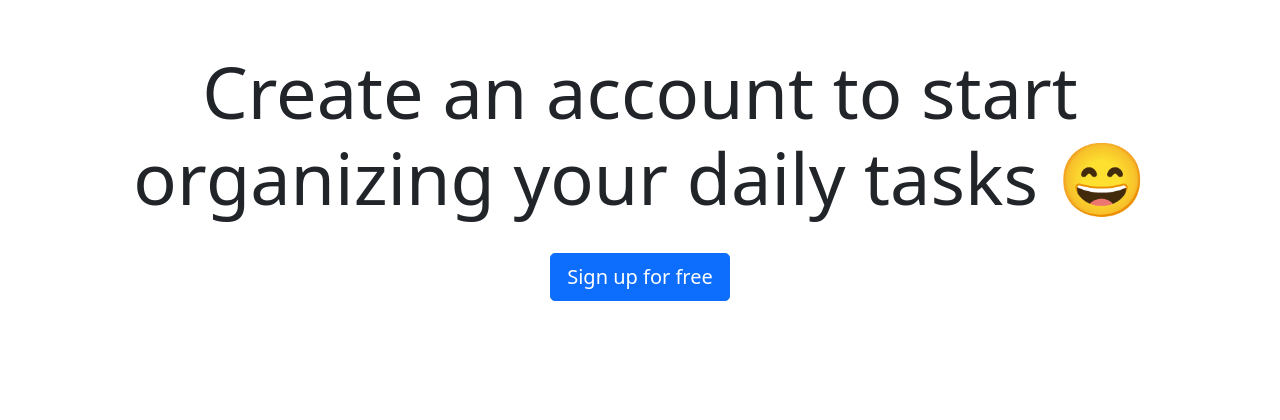
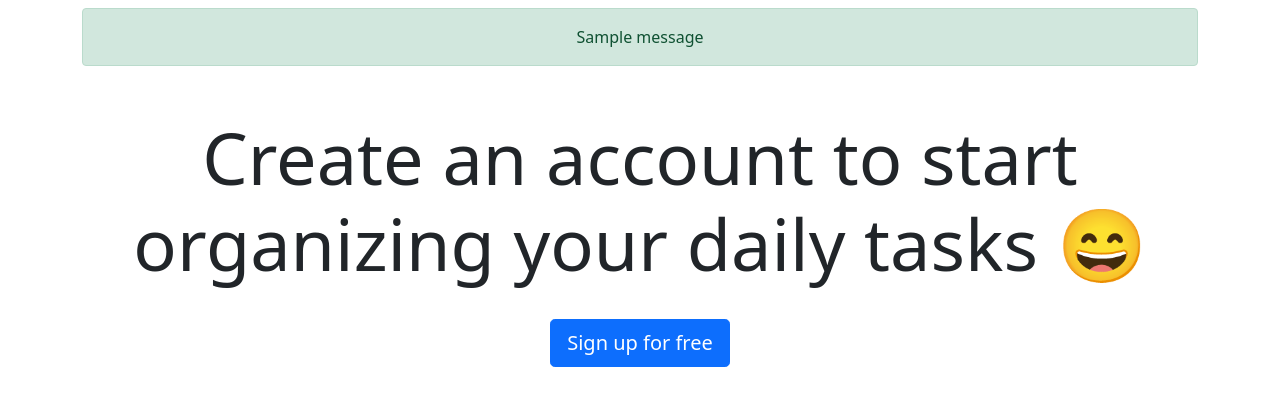
Before and after one commit to pankaj1707k/todolist-django-app, a Django app: page / in a window 1280 px wide. Shown: the part 56-476 px from the top of the page. Run offline with Django 4.2, Linux system fonts and the light colour scheme; tables that the repository leaves empty hold one stand-in row (values such as "Sample post"); one stand-in notice (Sample message) is shown.

Commit message:
Added message appearance

```diff
--- a/main/templates/main/base.html
+++ b/main/templates/main/base.html
@@ -53,6 +53,16 @@
         </div>
     </nav>
 
+    {% if messages %}
+    <div class="container text-center mt-2 mb-1">
+        {% for message in messages %}
+        <div class="alert alert-{{ message.tags }}">
+            {{ message }}
+        </div>
+        {% endfor %}
+    </div>
+    {% endif %}
+
     {% block content %} {% endblock %}
 
     <footer class="d-flex flex-wrap justify-content-center align-items-center pt-3 my-4 border-top fixed-bottom">
--- a/main/views.py
+++ b/main/views.py
@@ -2,6 +2,7 @@ from django.shortcuts import redirect, render
 from django.views.generic import TemplateView
 from django.views import View
 from .forms import UserRegisterForm
+from django.contrib import messages
 
 
 class HomeView(TemplateView):
@@ -32,6 +33,7 @@ class RegisterView(TemplateView):
         form = self.form_class(request.POST)
         if form.is_valid():
             form.save()
+            messages.success(request, "You have been registered! Login now!")
             return redirect("home")
         context = self.get_context_data()
         context.update({"form": form})
```
